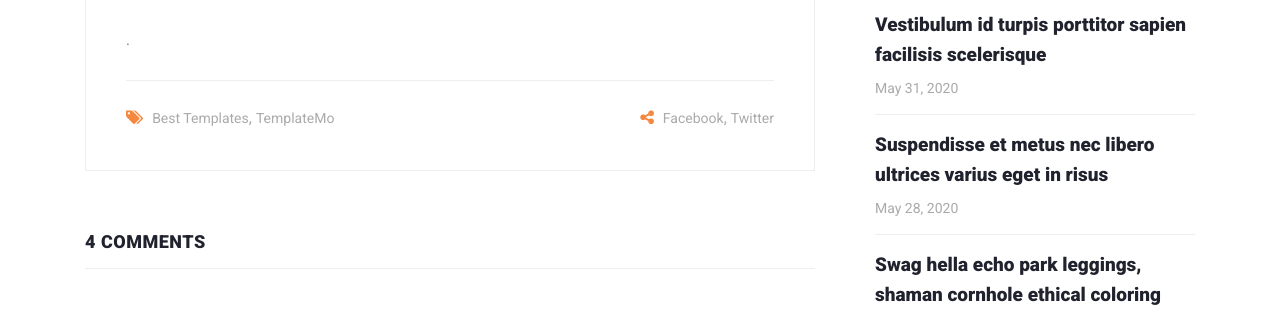
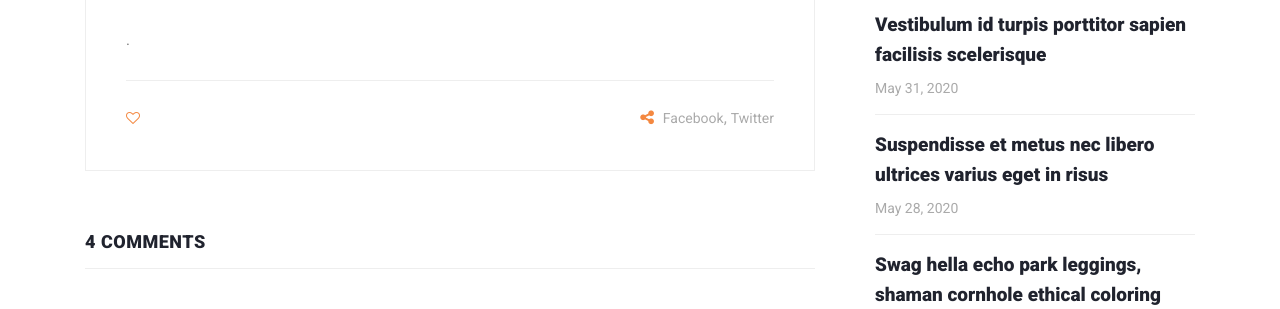
Before and after one commit to faridhaavasi/stand_blog-, a Django app: template templates/blog/detail.html in a window 1280 px wide. Shown: the part 868-1177 px from the top of the page. Run offline with Django 4.2, Linux system fonts and the light colour scheme; the template is opened without the code that fills it, so the values that code supplies are empty; some libraries are stand-ins or nearby versions.

Commit message:
add icon like

```diff
--- a/templates/blog/detail.html
+++ b/templates/blog/detail.html
@@ -72,9 +72,8 @@
                                             <div class="row">
                                                 <div class="col-6">
                                                     <ul class="post-tags">
-                                                        <li><i class="fa fa-tags"></i></li>
-                                                        <li><a href="#">Best Templates</a>,</li>
-                                                        <li><a href="#">TemplateMo</a></li>
+                                                        <li><a href=""><i class="fa fa-heart-o"></i></a></li>
+
                                                     </ul>
                                                 </div>
                                                 <div class="col-6">
```
